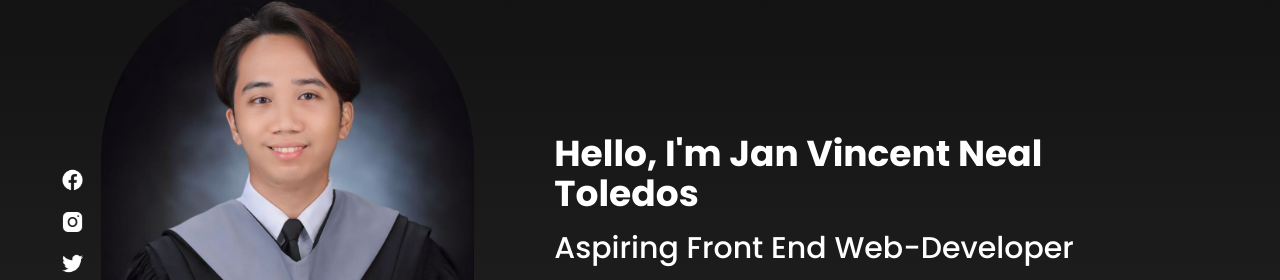
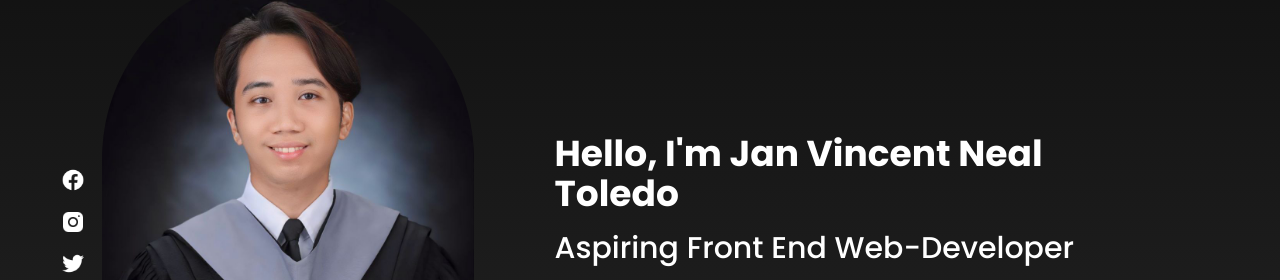
Before and after one commit to vince-dev-it/tata-repo, a React (Vite) app: page / in a window 1280 px wide. Shown: the part 107-387 px from the top of the page. Built offline with nearby package versions, Linux system fonts and the light colour scheme; grey boxes are pictures that could not be loaded.

Commit message:
testingulit

```diff
--- a/src/Home.jsx
+++ b/src/Home.jsx
@@ -25,7 +25,7 @@ function Home() {
             <img src={vince} className="rounded-full w-2/6" />
             <div className="px-20">
               <h1 className="md:text-4xl sm:text-sm font-bold py-4">
-                Hello, I'm Jan Vincent Neal Toledos
+                Hello, I'm Jan Vincent Neal Toledo
               </h1>
               <h2 className="md:text-3xl font-medium sm:text-md">
                 Aspiring Front End Web-Developer
```
